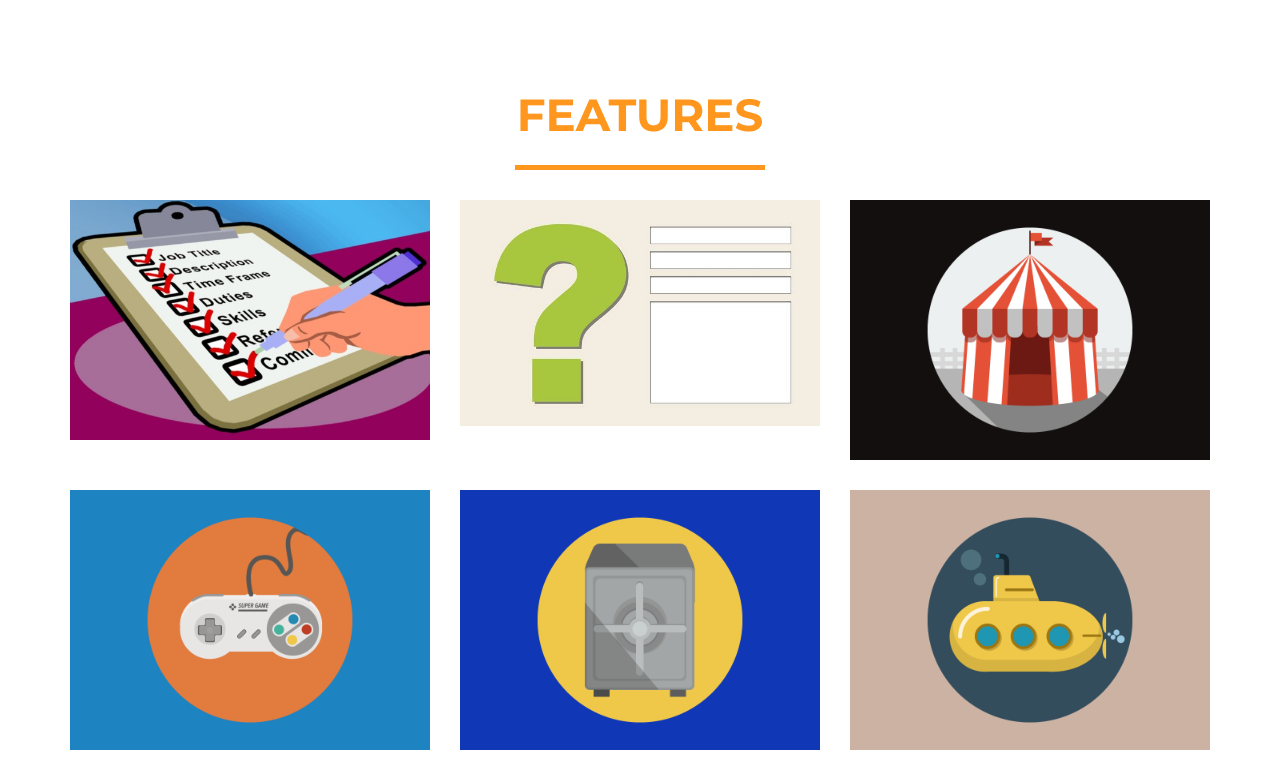
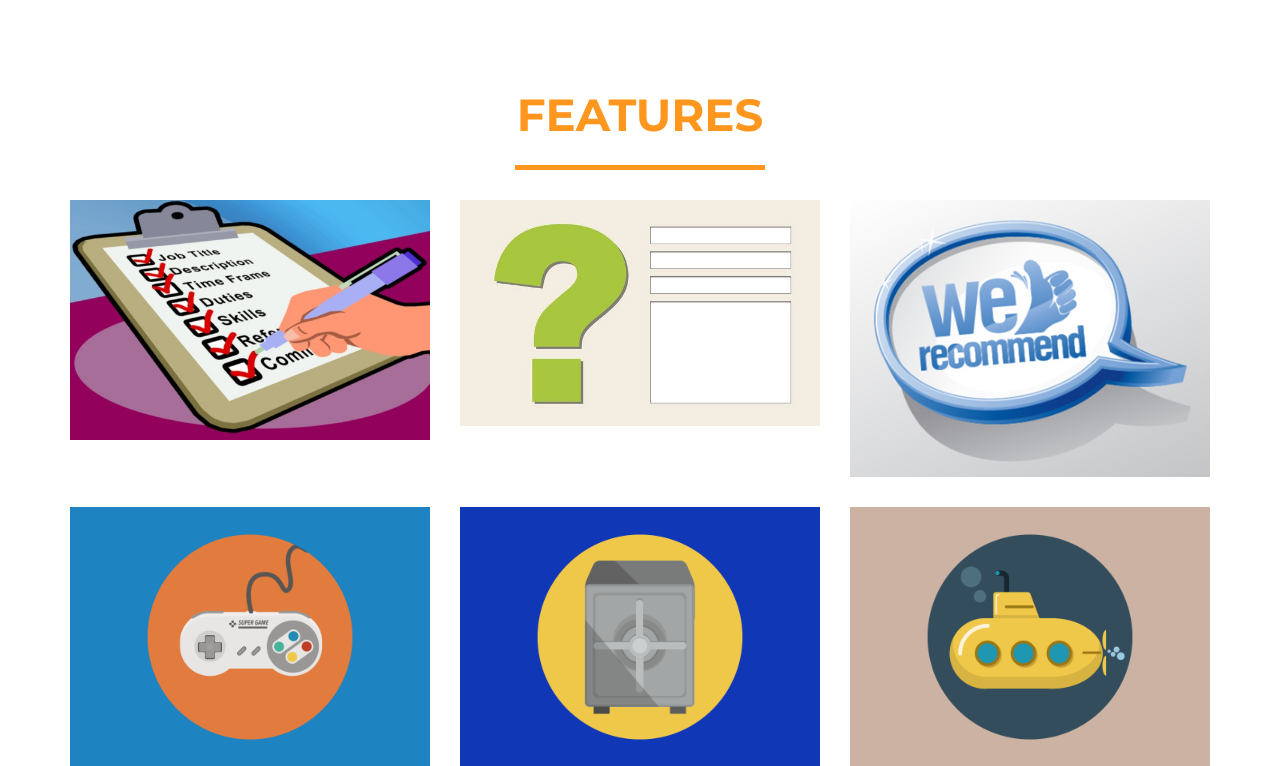
Before and after one commit to tapaswenipathak/Recruiters-Friend, a Django app: template Recruiters_Friend/templates/common/index.html in a window 1280 px wide. Shown: the part 484-1250 px from the top of the page. Run offline with Django 3.2, Linux system fonts and the light colour scheme; the template is opened without the code that fills it, so the values that code supplies are empty; some libraries are stand-ins or nearby versions.

Commit message:
linking for suggestiosn page done

```diff
--- a/Recruiters_Friend/templates/base.html
+++ b/Recruiters_Friend/templates/base.html
@@ -216,7 +216,7 @@
                         <div class="modal-body">
                             <h2>Project Title</h2>
                             <hr class="star-primary">
-                            <img src="img/features/circus.png" class="img-responsive img-centered" alt="">
+                            <img src="img/features/circus.jpg" class="img-responsive img-centered" alt="">
                             <p>Use this area of the page to describe your project. The icon above is part of a free icon set by <a href="https://sellfy.com/p/8Q9P/jV3VZ/">Flat Icons</a>. On their website, you can download their free set with 16 icons, or you can purchase the entire set with 146 icons for only $12!</p>
                             <ul class="list-inline item-details">
                                 <li>Client:
--- a/Recruiters_Friend/templates/common/index.html
+++ b/Recruiters_Friend/templates/common/index.html
@@ -32,13 +32,13 @@
                     </a>
                 </div>
                 <div class="col-sm-4 features-item">
-                    <a href="#featuresModal3" class="features-link" data-toggle="modal">
+                    <a href="#suggestions" class="features-link" data-toggle="modal">
                         <div class="caption">
                             <div class="caption-content">
-                                <i class="fa fa-search-plus fa-3x"></i>
+								<i> Get Tips!</i>
                             </div>
                         </div>
-                        <img src="{% static "img/features/circus.png"%}" class="img-responsive" alt="">
+                        <img src="{% static "img/features/circus.jpg"%}" class="img-responsive" alt="">
                     </a>
                 </div>
                 <div class="col-sm-4 features-item">
```
Also changed, not shown: Recruiters_Friend/static/img/features/circus.jpg (added).
